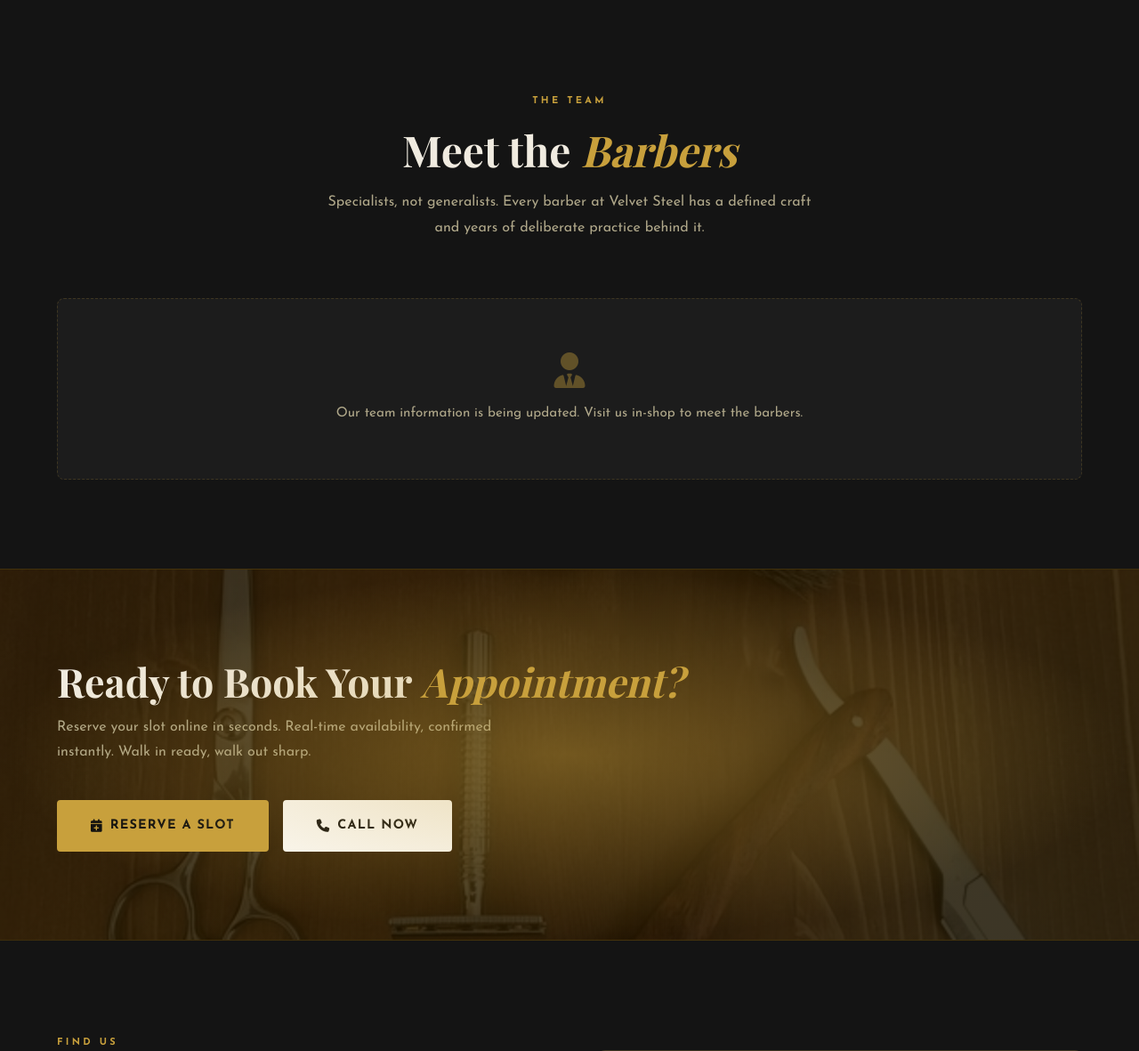
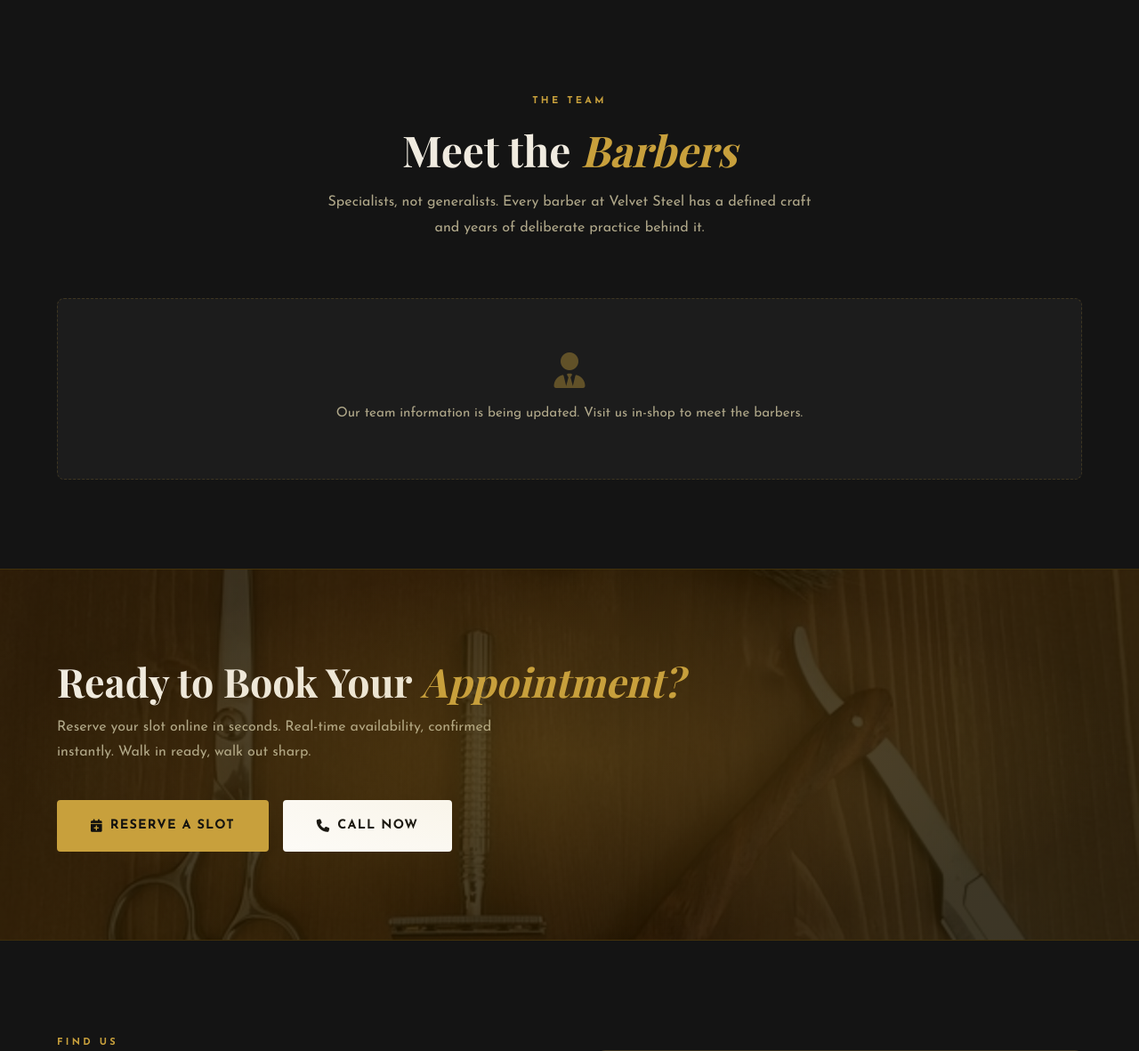
Before and after one commit to JohnDev19/Velvet-Steel, a Django app: page / in a window 1280 px wide. Shown: the part 3049-4230 px from the top of the page at 89% size. Run offline with Django 4.2, Linux system fonts and the light colour scheme; data that the repository does not hold is empty; some web fonts are replaced.

Commit message:
Last Sync: 2026-04-03 11:14 (macOS)

```diff
--- a/static/css/main.css
+++ b/static/css/main.css
@@ -485,7 +485,7 @@ em { font-style: italic; color: var(--gold); }
 }
 .cta-banner-bg::before {
   content: ''; position: absolute; inset: 0; z-index: 1;
-  background: radial-gradient(ellipse at 50% 50%, rgba(200,160,60,0.424) 0%, transparent 70%);
+  background: radial-gradient(ellipse at 50% 50%, rgba(200,160,60,0.161) 0%, transparent 70%);
 }
 .cta-banner-img {
   position: absolute; inset: 0;
```
